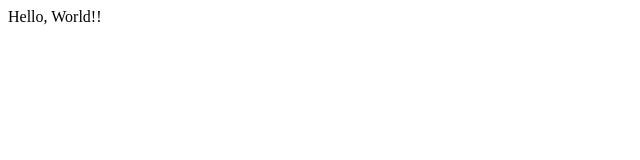
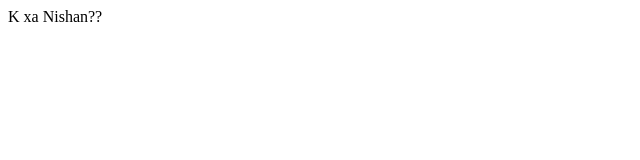
Before and after one commit to AwasthiNikhil/AwasthiNikhil.github.io, a plain HTML site: page index.html in a window 1280 px wide. Shown: the full height of the page, 0-640 px from the left. Drawn offline with Linux system fonts and the light colour scheme.

Commit message:
Second Commit

```diff
--- a/index.html
+++ b/index.html
@@ -4,6 +4,6 @@
     <title>First Page</title>
 </head>
 <body>
-    Hello, World!!
+    K xa Nishan??
 </body>
 </html>
```
